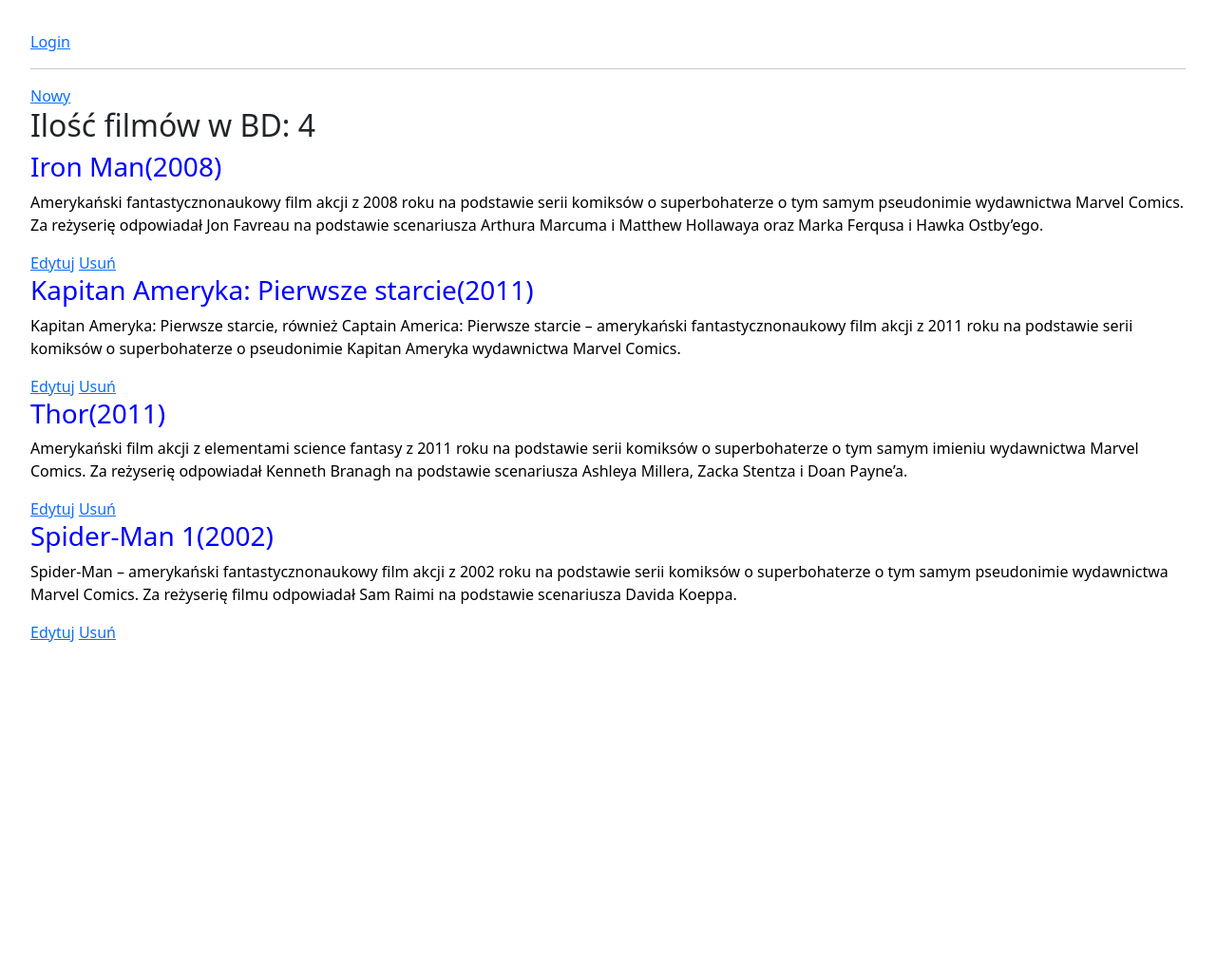
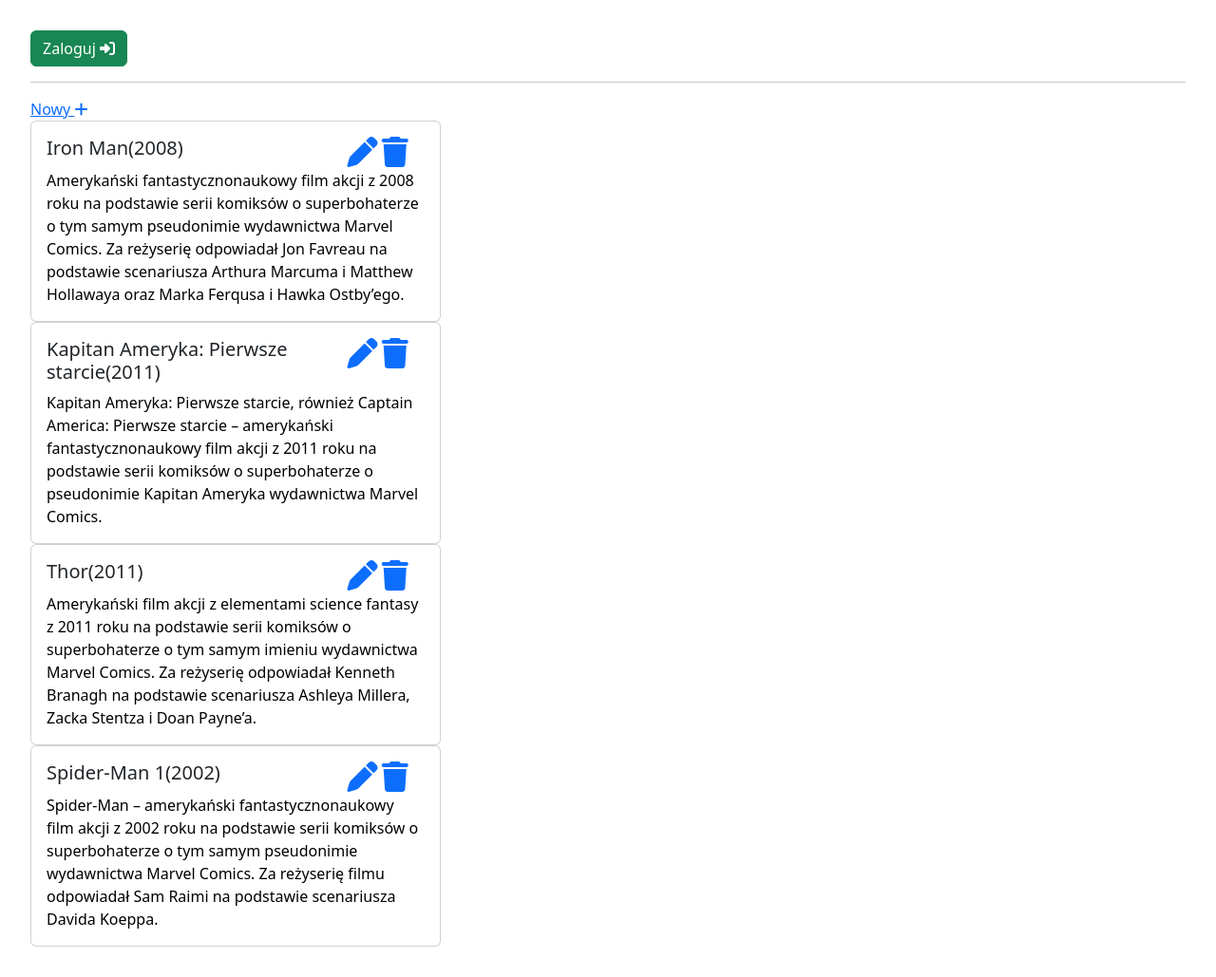
Before and after one commit to Radwan16/Django, a Django app: page /filmy/wszystkie/ in a window 1280 px wide. Shown: the whole page at 95% size. Before the commit the page ends 676 px from the top, so only its background shows below. Run offline with Django 4.2, Linux system fonts and the light colour scheme; data comes from the database, SQL or seed files in the repository; both versions use the stored data as it was after the commit; some libraries are stand-ins or nearby versions.

Commit message:
Styling the main page

```diff
--- a/templates/filmy.html
+++ b/templates/filmy.html
@@ -3,25 +3,44 @@
 {%block tytul%} Lista filmów {% endblock %}
 
 {% block strona %}
+    <div class="jumbotron">
+        {% if user.is_authenticated%}
+        <h1 class="display-4">Witaj {{ user.username}}</h1>
 
-    {% if user.is_authenticated%}
-        Witaj {{ user.username}}<br>
-        <a href="{% url 'logout' %} ">Logout</a>
+        <a href="{% url 'logout' %} "class="btn btn-danger">Wyloguj <i class="fa-solid fa-right-from-bracket"></i></a>
     {% else %}
-        <a href="{% url 'login' %} ">Login</a>
+        <a href="{% url 'login' %} "class="btn btn-success">Zaloguj <i class="fa-solid fa-right-to-bracket"></i></a>
     {% endif %}
+    </div>
+
+
+
+
     <hr>
-    <a href="{% url 'nowy_film' %} ">Nowy</a>
+    <a href="{% url 'nowy_film' % }">Nowy <i class="fa-solid fa-plus"></i></a>
     {% if filmy|length == 0 %}
         <h2>Brak filmów w bazie</h2>
     {%else%}
-        <h2>Ilość filmów w BD: {{filmy|length}}</h2>
+<!--        <h2>Ilość filmów w BD: {{filmy|length}}</h2>-->
 
     {% for film in filmy %}
-            <h3>{{ film }}</h3>
-            <p>{{film.opis}}</p>
-            <a href="{% url 'edytuj_film'  film.id %} ">Edytuj</a>
-            <a href="{% url 'usun_film'  film.id %} ">Usuń</a>
+            <div class="card" style="width: 27rem;">
+              <div class="card-body">
+                  <div class="row">
+                      <div class="col-9">
+                          <h5 class="card-title">{{ film }}</h5>
+                      </div>
+
+                    <div class="col-3">
+                        <a href="{% url 'edytuj_film'  film.id %} "><i class="fa-solid fa-2x fa-pen"></i></a>
+                        <a href="{% url 'usun_film'  film.id %} "><i class="fa-solid fa-2x fa-trash"></i></a>
+                    </div>
+                  </div>
+                  <div class="row">
+                      <p class="card-text">{{film.opis}}</p>
+                  </div>
+              </div>
+            </div>
     {%endfor%}
     {% endif %}
 {% endblock %}
--- a/templates/registration/login.html
+++ b/templates/registration/login.html
@@ -10,7 +10,7 @@
             <form method="post">
                 {% csrf_token%}
                 {{form | bootstrap}}
-                <button type="submit"class="btn btn-primary">Zaloguj <i class="fa-solid fa-right-to-bracket"></i></button>
+                <button type="submit"class="btn btn-success">Zaloguj <i class="fa-solid fa-right-to-bracket"></i></button>
             </form>
         </div>
     </div>
```
Also changed, not shown: db.sqlite3.
